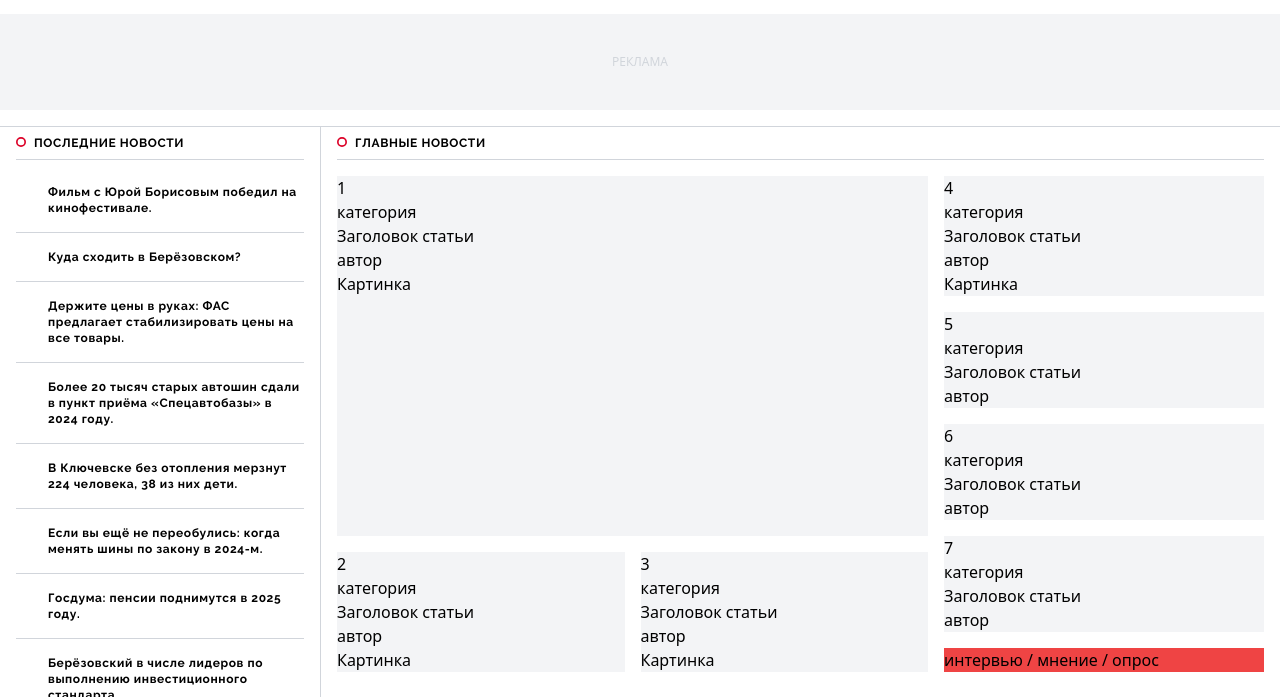
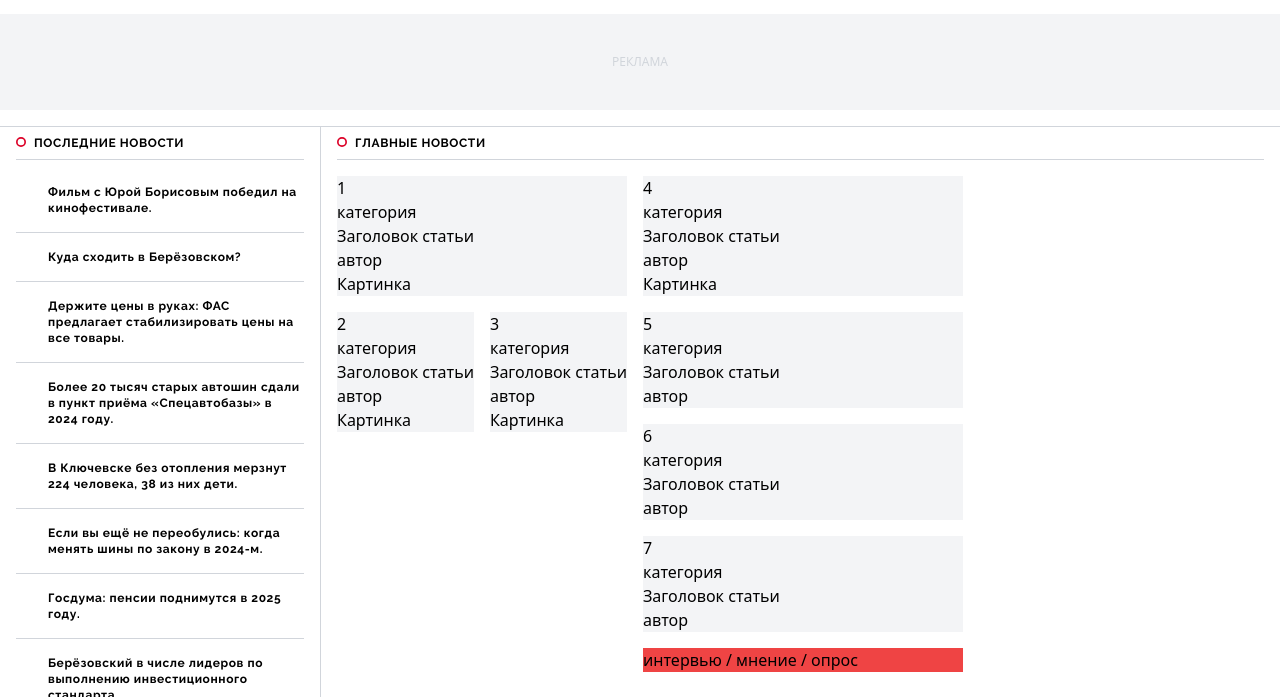
Before and after one commit to zhos1986/bgo, a plain HTML site: page index.html in a window 1280 px wide. Shown: the part 103-800 px from the top of the page. Drawn offline with nearby package versions, Linux system fonts and the light colour scheme.

Commit message:
адаптив

```diff
--- a/index.html
+++ b/index.html
@@ -228,13 +228,13 @@
 
 					</div>
 
-					<div class="content_latest_news my-4 mx-4 grow">
+					<div class="content_latest_news my-4 mx-4 ">
 
-						<div class="flex grow gap-4 xl:flex-row flex-col">
+						<div class="flex gap-4 xl:flex-row flex-col">
 
-							<div class="flex flex-col grow gap-4 xl:max-w-4xl">
+							<div class="flex flex-col gap-4">
 
-								<div class="first bg-gray-100 grow">
+								<div class="first bg-gray-100">
 									1<br>
 									категория<br>
 									Заголовок статьи<br>
@@ -244,7 +244,7 @@
 
 								<div class="flex flex-col sm:flex-row gap-4">
 
-									<div class="second bg-gray-100 grow">
+									<div class="second bg-gray-100">
 										2<br>
 										категория<br>
 										Заголовок статьи<br>
@@ -252,7 +252,7 @@
 										Картинка<br>
 									</div>
 
-									<div class="third bg-gray-100 grow">
+									<div class="third bg-gray-100">
 										3<br>
 										категория<br>
 										Заголовок статьи<br>
@@ -266,7 +266,7 @@
 
 							<div class="flex flex-col sm:flex-row xl:flex-col xl:w-80 gap-4">
 
-								<div class="sm:self-start xl:self-auto fourth bg-gray-100 grow">
+								<div class="sm:self-start xl:self-auto fourth bg-gray-100">
 									4<br>
 									категория<br>
 									Заголовок статьи<br>
@@ -274,22 +274,22 @@
 									Картинка<br>
 								</div>
 
-								<div class="flex flex-col gap-4 grow">
-									<div class="fifth bg-gray-100 grow">
+								<div class="flex flex-col gap-4">
+									<div class="fifth bg-gray-100">
 										5<br>
 										категория<br>
 										Заголовок статьи<br>
 										автор<br>
 									</div>
 
-									<div class="sixth bg-gray-100 grow">
+									<div class="sixth bg-gray-100">
 										6<br>
 										категория<br>
 										Заголовок статьи<br>
 										автор<br>
 									</div>
 
-									<div class="seventh bg-gray-100 grow">
+									<div class="seventh bg-gray-100">
 										7<br>
 										категория<br>
 										Заголовок статьи<br>
```
